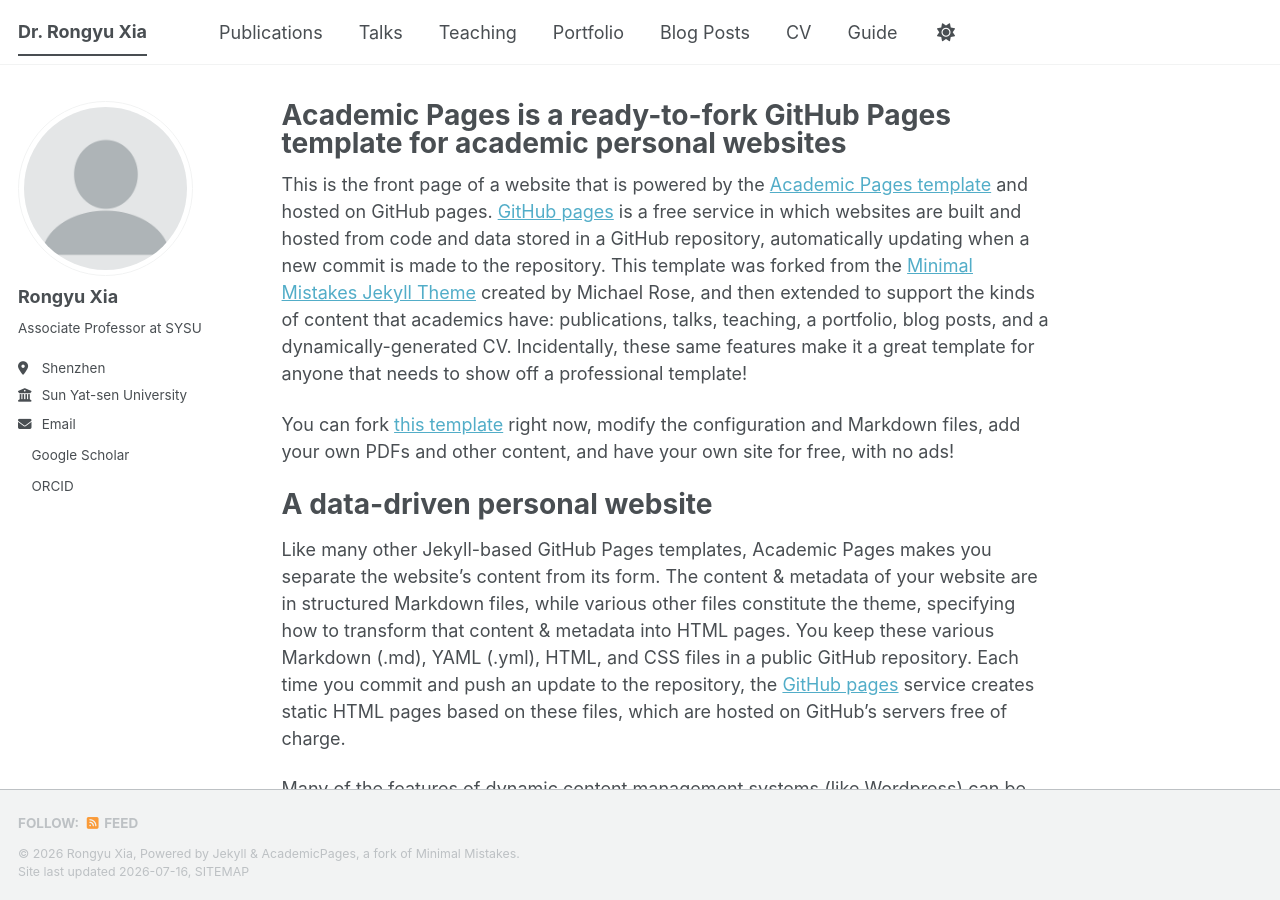
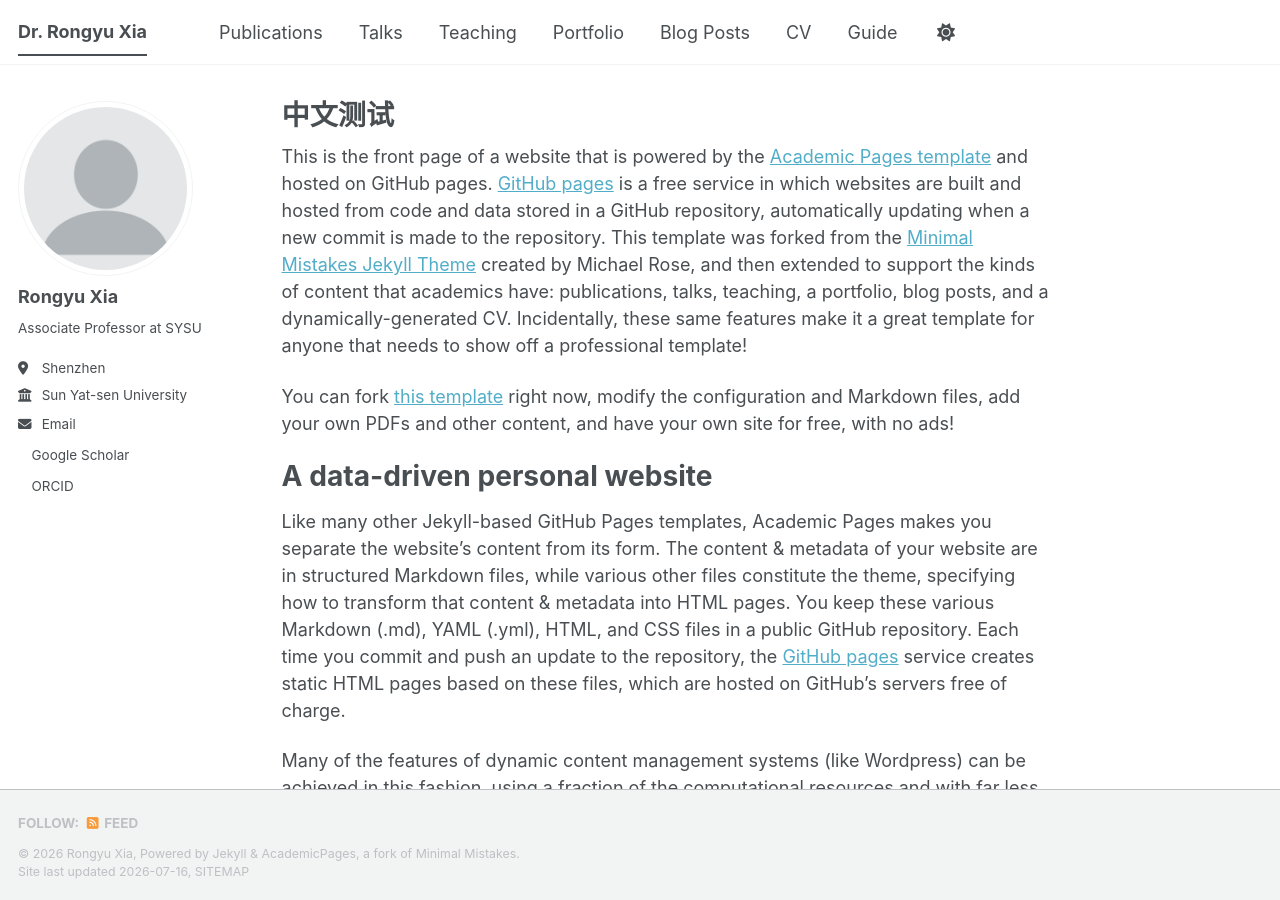
Before and after one commit to RongyuXia/rongyuxia.github.io, a Jekyll site: the page built from _pages/about.md, in a window 1280 px wide and 900 px high. Built offline with Jekyll 4.4.1, drawn with Linux system fonts in a browser that asks for light colours; a style sheet for code colours, icons or effects is not loaded.

Commit message:
Update about.md

```diff
--- a/_pages/about.md
+++ b/_pages/about.md
@@ -1,6 +1,6 @@
 ---
 permalink: /
-title: "Academic Pages is a ready-to-fork GitHub Pages template for academic personal websites"
+title: "中文测试"
 author_profile: true
 redirect_from:
   - /about/
```
